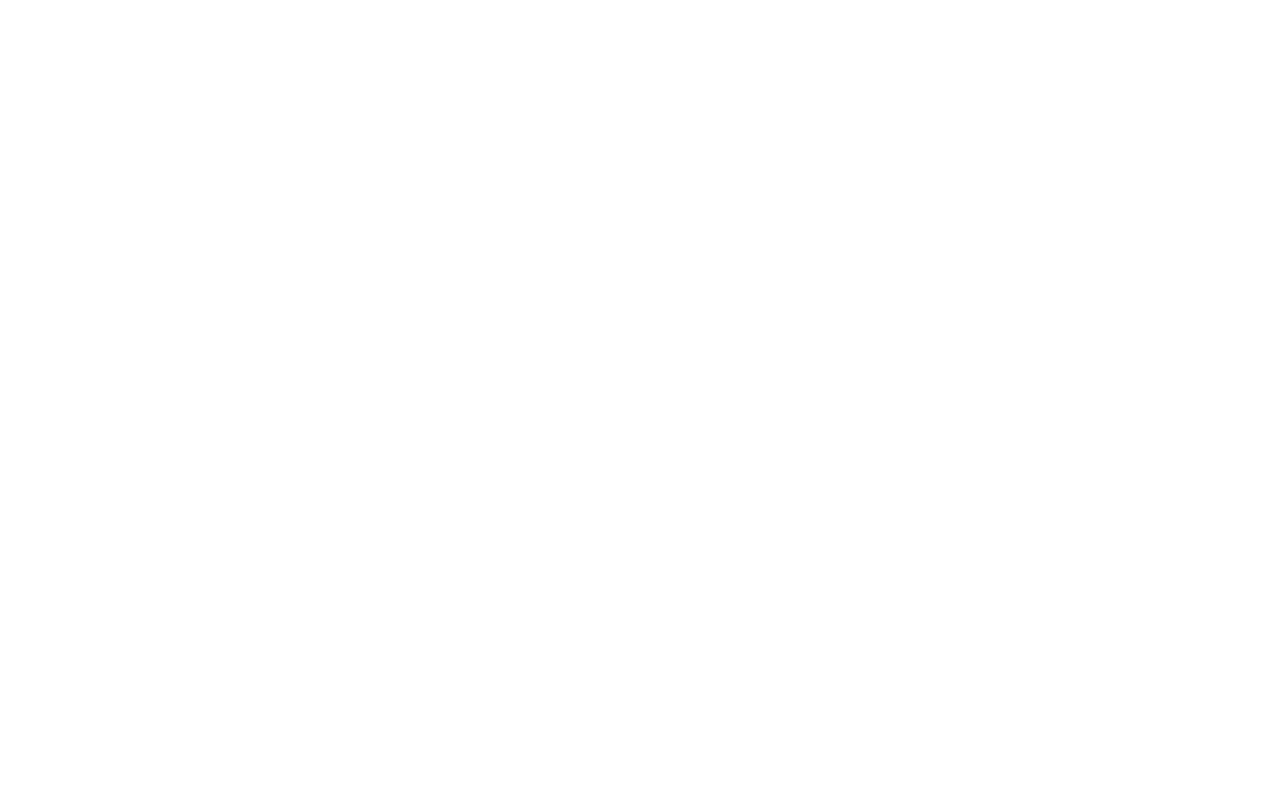
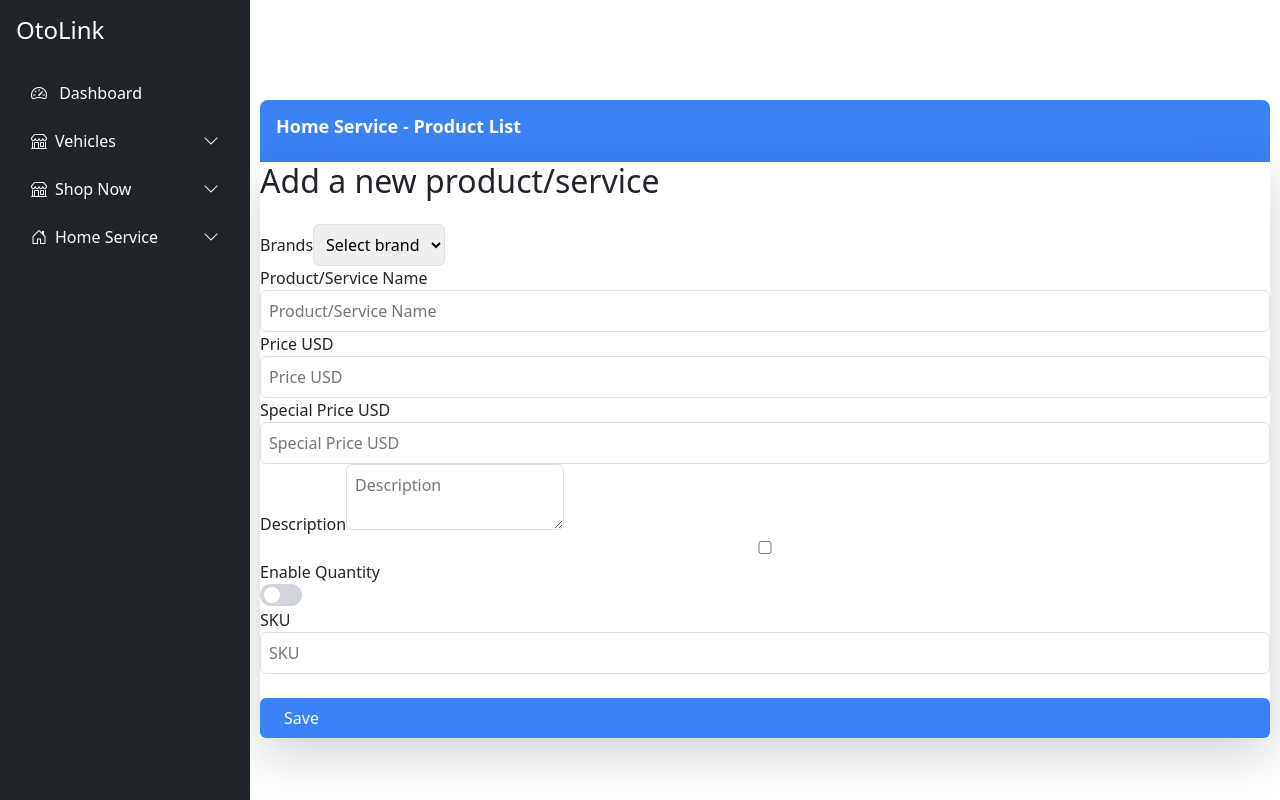
Before and after one commit to Harshil0427/otolink-dealer-new, a React (Create React App) app: page /home-service/products/add in a window 1280 px wide. Before the commit this address had no page. Built offline with nearby package versions, Linux system fonts and the light colour scheme.

Commit message:
[fix] another page done

```diff
--- a/src/App.tsx
+++ b/src/App.tsx
@@ -1,4 +1,4 @@
-import { BrowserRouter as Router, Routes, Route } from "react-router-dom";
+import { BrowserRouter as Router, Routes, Route, Outlet } from "react-router-dom";
 import Login from "./pages/Login";
 import Dashboard from "./pages/Dashboard";
 import MainDashboard from "./pages/MainDashboard";
@@ -12,15 +12,32 @@
 import AddColors from "./components/Vehicle/AddColor";
 import AddColours from "./components/Vehicle/AddColor";
 import EditVehicle from "./components/Vehicle/EditVehicle";
-
+import AddProductForm from "./components/Product/AddProductForm";
+import Sidebar from "./components/Sidebar";
+function Layout() {
+  return (
+    <>
+      <Sidebar />
+      <Outlet />
+    </>
+  );
+}
 function App() {
   return (
     <Router>
       <Routes>
-        <Route path="/" element={<Login />} />
+      <Route path="/" element={<Login />} />
+
+{/* Routes with Sidebar */}
+<Route element={<Layout />}>
+
+
+        {/* <Route path="/" element={<Login />} /> */}
+        {/* <Sidebar/> */}
         <Route path="/dashboard" element={<Dashboard />} />
         <Route path="/main-dashboard" element={<MainDashboard />} />
         <Route path="/home-service/products" element={<ProductList />} />
+        <Route path="/home-service/products/add" element={<AddProductForm />} />
         <Route path="/home-service/orders" element={<OrderList />} />
         <Route path="/home-service/schedule" element={<Schedule />} />
         <Route path="/shop-now/products" element={<ProductShopList />} />
@@ -31,6 +48,7 @@
         <Route path="/vehicle/editVehicle" element={<EditVehicle />} />
         <Route path="/vehicle/colours" element={<ColorList />}  />
         <Route path="/colour/add-colour" element={<AddColours />}  />
+        </Route>
         </Routes>
     </Router>
   );
--- a/src/components/Order/OrderList.tsx
+++ b/src/components/Order/OrderList.tsx
@@ -122,7 +122,6 @@
     <Header />
     <div className="container-fluids">
       <div className="order-list">
-        <Sidebar />
         <h2>OrderList & Service</h2>
 
         <div className="toolbar-container">
--- a/src/components/Order/OrderShopList.tsx
+++ b/src/components/Order/OrderShopList.tsx
@@ -122,7 +122,6 @@
     <Header />
     <div className="container-fluids">
       <div className="order-list">
-        <Sidebar />
         <h2>OrderList & Service</h2>
 
         <div className="toolbar-container">
--- a/src/components/Product/AddProductForm.tsx
+++ b/src/components/Product/AddProductForm.tsx
@@ -1,4 +1,5 @@
 import React, { useState } from "react";
+import { Outlet, useLocation } from "react-router-dom";
 
 interface Product {
   id: number;
@@ -22,7 +23,7 @@
   onAddProduct: (product: Product) => void;
 }
 
-const AddProductForm: React.FC<AddProductFormProps> = ({ onAddProduct }) => {
+const AddProductForm = () => {
   const [product, setProduct] = useState<Product>({
     id: Date.now(),
     brand: "",
@@ -41,10 +42,18 @@
     status: false,
   });
 
-  const handleChange = (e: React.ChangeEvent<HTMLInputElement | HTMLTextAreaElement | HTMLSelectElement>) => {
+  const location = useLocation();
+  const handleChange = (
+    e: React.ChangeEvent<
+      HTMLInputElement | HTMLTextAreaElement | HTMLSelectElement
+    >
+  ) => {
     const { name, value, type } = e.target;
     if (type === "checkbox") {
-      setProduct((prev) => ({ ...prev, [name]: (e.target as HTMLInputElement).checked }));
+      setProduct((prev) => ({
+        ...prev,
+        [name]: (e.target as HTMLInputElement).checked,
+      }));
     } else if (type === "number") {
       setProduct((prev) => ({ ...prev, [name]: parseFloat(value) || 0 }));
     } else {
@@ -54,7 +63,7 @@
 
   const handleSubmit = (e: React.FormEvent) => {
     e.preventDefault();
-    onAddProduct(product);
+    // onAddProduct(product);
     setProduct({
       id: Date.now(),
       brand: "",
@@ -74,59 +83,156 @@
     });
   };
 
+  console.log(location?.state);
+  const data = location?.state?.id;
+  const [checked,setChecked]=useState(false)
   return (
-    <div className="p-6 bg-white shadow-lg rounded-xl w-full max-w-3xl border border-gray-200">
-      <h2 className="text-2xl font-bold mb-6 text-blue-600 text-center">Add a New Product/Service</h2>
+    // <div className="p-6 bg-white shadow-lg rounded-xl w-full max-w-3xl border border-gray-200">
+    //   <h2 className="text-2xl font-bold mb-6 text-blue-600 text-center">Add a New Product/Service</h2>
 
-      <form onSubmit={handleSubmit} className="grid grid-cols-2 gap-6">
-        {/* Product ID (Read-Only) */}
-        <input type="text" name="id" value={product.id} readOnly className="border p-3 rounded w-full bg-gray-100 mb-4" />
+    //   <form onSubmit={handleSubmit} className="grid grid-cols-2 gap-6">
+    //     {/* Product ID (Read-Only) */}
+    //     <input type="text" name="id" value={product.id} readOnly className="border p-3 rounded w-full bg-gray-100 mb-4" />
 
-        {/* Brand Dropdown */}
-        <select name="brand" value={product.brand} onChange={handleChange} className="border p-3 rounded w-full mb-4">
-          <option value="">Select brand</option>
-          <option value="Brand A">Brand A</option>
-          <option value="Brand B">Brand B</option>
-        </select>
+    //     {/* Brand Dropdown */}
+    //     <select name="brand" value={product.brand} onChange={handleChange} className="border p-3 rounded w-full mb-4">
+    //       <option value="">Select brand</option>
+    //       <option value="Brand A">Brand A</option>
+    //       <option value="Brand B">Brand B</option>
+    //     </select>
 
-        {/* Product Name */}
-        <input type="text" name="name" placeholder="Product/Service Name" value={product.name} onChange={handleChange} className="border p-3 rounded w-full mb-4" />
+    //     {/* Product Name */}
+    //     <input type="text" name="name" placeholder="Product/Service Name" value={product.name} onChange={handleChange} className="border p-3 rounded w-full mb-4" />
 
-        {/* Price Fields */}
-        <input type="number" name="price" placeholder="Price (USD)" value={product.price} onChange={handleChange} className="border p-3 rounded w-full mb-4" />
-        <input type="number" name="specialPrice" placeholder="Special Price (USD)" value={product.specialPrice} onChange={handleChange} className="border p-3 rounded w-full mb-4" />
+    //     {/* Price Fields */}
+    //     <input type="number" name="price" placeholder="Price (USD)" value={product.price} onChange={handleChange} className="border p-3 rounded w-full mb-4" />
+    //     <input type="number" name="specialPrice" placeholder="Special Price (USD)" value={product.specialPrice} onChange={handleChange} className="border p-3 rounded w-full mb-4" />
 
-        {/* Description */}
-        <textarea name="description" placeholder="Description" value={product.description} onChange={handleChange} className="border p-3 rounded col-span-2 w-full h-24 mb-4"></textarea>
+    //     {/* Description */}
+    //     <textarea name="description" placeholder="Description" value={product.description} onChange={handleChange} className="border p-3 rounded col-span-2 w-full h-24 mb-4"></textarea>
 
-        {/* Toggle Switches */}
-        {[
-          { label: "Enable Quantity", name: "enableQuantity", value: product.enableQuantity },
-          { label: "Loyalty", name: "loyalty", value: product.loyalty },
-          { label: "Scheduled", name: "scheduled", value: product.scheduled },
-          { label: "Status", name: "status", value: product.status },
-        ].map(({ label, name, value }) => (
-          <div key={name} className="col-span-2 flex justify-between items-center p-3 bg-gray-100 rounded">
-            <span>{label}</span>
-            <label className="relative inline-flex items-center cursor-pointer">
-              <input type="checkbox" name={name} checked={value} onChange={handleChange} className="sr-only peer" />
-              <div className={`w-14 h-8 rounded-full transition-all ${value ? "bg-blue-600" : "bg-gray-300"}`}>
-                <span className={`absolute left-1 top-1 w-6 h-6 bg-white rounded-full transition-all ${value ? "translate-x-6" : ""}`}></span>
+    //     {/* Toggle Switches */}
+    //     {[
+    //       { label: "Enable Quantity", name: "enableQuantity", value: product.enableQuantity },
+    //       { label: "Loyalty", name: "loyalty", value: product.loyalty },
+    //       { label: "Scheduled", name: "scheduled", value: product.scheduled },
+    //       { label: "Status", name: "status", value: product.status },
+    //     ].map(({ label, name, value }) => (
+    //       <div key={name} className="col-span-2 flex justify-between items-center p-3 bg-gray-100 rounded">
+    //         <span>{label}</span>
+    //         <label className="relative inline-flex items-center cursor-pointer">
+    //           <input type="checkbox" name={name} checked={value} onChange={handleChange} className="sr-only peer" />
+    //           <div className={`w-14 h-8 rounded-full transition-all ${value ? "bg-blue-600" : "bg-gray-300"}`}>
+    //             <span className={`absolute left-1 top-1 w-6 h-6 bg-white rounded-full transition-all ${value ? "translate-x-6" : ""}`}></span>
+    //           </div>
+    //           <span className="ml-3 text-gray-600">{value ? "ON" : "OFF"}</span>
+    //         </label>
+    //       </div>
+    //     ))}
+
+    //     {/* SKU */}
+    //     <input type="text" name="sku" placeholder="SKU" value={product.sku} onChange={handleChange} className="border p-3 rounded col-span-2 w-full mb-4" />
+
+    //     {/* Submit Button */}
+    //     <button type="submit" className="bg-blue-600 text-white py-2 rounded col-span-2 hover:bg-blue-700 transition">
+    //       Add Product
+    //     </button>
+    //   </form>
+    // </div>
+    <>
+      {/* <Outlet/> */}
+      {/* <div className="contanier-fluids"> */}
+
+      {/* </div> */}
+      <div className="container-fluids">
+        {/* <Sidebar />   */}
+        <div className="flex justify-between items-center bg-blue-500 text-white p-3 rounded-t">
+          <h2>Home Service - Product List</h2>
+        </div>
+        <main className="flex-1 p-6">
+          <div className="bg-white p-6 rounded-lg shadow-lg">
+            <h2 className="text-xl font-bold mb-4">
+              Add a new product/service
+            </h2>
+            <form>
+              <div className="grid grid-cols-2 gap-4">
+                <div>
+                  <label className="block text-gray-700">Brands</label>
+                  <select className="w-full p-2 border rounded">
+                    <option>Select brand</option>
+                  </select>
+                </div>
+                <div>
+                  <label className="block text-gray-700">
+                    Product/Service Name
+                  </label>
+                  <input
+                    type="text"
+                    className="w-full p-2 border rounded"
+                    placeholder="Product/Service Name"
+                    value={data?.name || ""}
+                  />
+                </div>
+                <div>
+                  <label className="block text-gray-700">Price USD</label>
+                  <input
+                    type="text"
+                    className="w-full p-2 border rounded"
+                    placeholder="Price USD"
+                  />
+                </div>
+                <div>
+                  <label className="block text-gray-700">
+                    Special Price USD
+                  </label>
+                  <input
+                    type="text"
+                    className="w-full p-2 border rounded"
+                    placeholder="Special Price USD"
+                  />
+                </div>
+                <div className="col-span-2">
+                  <label className="block text-gray-700">Description</label>
+                  <textarea
+                    className="w-full p-2 border rounded"
+                    placeholder="Description"
+                  ></textarea>
+                </div>
+                <div className="flex items-center space-x-2">
+                  <input type="checkbox" id="enable-quantity" />
+                  <label className="text-gray-700">Enable Quantity</label>
+                </div>
+                <div className="flex items-center space-x-2">
+                  {/* <input type="checkbox" id="loyalty"/> */}
+                  <label className="toggle-switch">
+                    <input
+                      type="checkbox"
+                      checked={checked}
+                      onClick={()=>setChecked(!checked)}
+
+                      // onChange={}
+                    />
+                    <span className="slider"></span>
+                  </label>
+                  {/* <label  className="text-gray-700">Loyalty</label> */}
+                </div>
+                <div>
+                  <label className="block text-gray-700">SKU</label>
+                  <input
+                    type="text"
+                    className="w-full p-2 border rounded"
+                    placeholder="SKU"
+                  />
+                </div>
               </div>
-              <span className="ml-3 text-gray-600">{value ? "ON" : "OFF"}</span>
-            </label>
+              <button className="mt-4 bg-blue-500 text-white px-4 py-2 rounded">
+                Save
+              </button>
+            </form>
           </div>
-        ))}
-
-        {/* SKU */}
-        <input type="text" name="sku" placeholder="SKU" value={product.sku} onChange={handleChange} className="border p-3 rounded col-span-2 w-full mb-4" />
-
-        {/* Submit Button */}
-        <button type="submit" className="bg-blue-600 text-white py-2 rounded col-span-2 hover:bg-blue-700 transition">
-          Add Product
-        </button>
-      </form>
-    </div>
+        </main>
+      </div>
+    </>
   );
 };
 
--- a/src/components/Product/ProductShopList.tsx
+++ b/src/components/Product/ProductShopList.tsx
@@ -107,11 +107,11 @@
       <h2>Shop Now - Product List</h2>
       </div>
         <div className="product-list">
-          <Sidebar />
+          {/* <Sidebar /> */}
           {showAddProductForm && (
             <div className="modal-overlay">
               <div className="modal-content">
-                <AddProductForm onAddProduct={handleAddProduct} />
+                {/* <AddProductForm onAddProduct={handleAddProduct} /> */}
                 <button onClick={() => setShowAddProductForm(false)}>Close</button>
               </div>
             </div>
```
Also changed, not shown: src/components/Product/ProductList.tsx (+16 -5 lines), src/components/Vehicle/AddVehicle.tsx (+4 -4 lines), src/components/Vehicle/EditVehicle.tsx (+11 -6 lines), src/components/Vehicle/Varients.tsx (added, +14 -0 lines).
